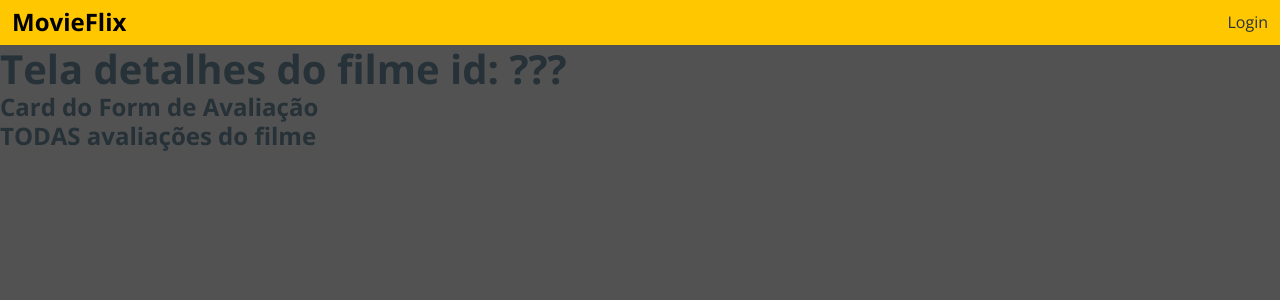
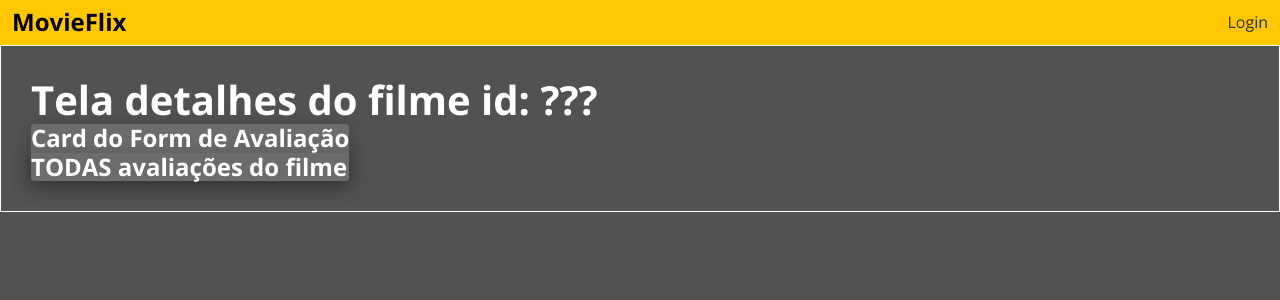
Before and after one commit to cidarosa/desafio-cap-09, a React (Create React App) app in the folder frontweb/: page /movies/1 in a window 1280 px wide. Shown: the top 300 px of the page. Built offline with nearby package versions, Linux system fonts and the light colour scheme; no server answers.

Commit message:
PrivateRoute, Movies, MoviesDetails

```diff
--- a/frontweb/src/components/ReviewCard/index.tsx
+++ b/frontweb/src/components/FormReviewCard/index.tsx
@@ -5,7 +5,7 @@ type FormData = {
     text: string;
 }
 
-const ReviewCard = () => {
+const FormReviewCard = () => {
 
     return (
         <div className="base-card review-card">
@@ -16,7 +16,6 @@ const ReviewCard = () => {
                         type="text"
                         className="form-control base-input"
                         placeholder="Deixe sua avaliação aqui"
-
                     />
                 </div>
                 <div className="review-submit">
@@ -27,4 +26,4 @@ const ReviewCard = () => {
     );
 };
 
-export default ReviewCard;
+export default FormReviewCard;
--- a/frontweb/src/pages/Auth/index.tsx
+++ b/frontweb/src/pages/Auth/index.tsx
@@ -1,6 +1,5 @@
 import { ReactComponent as MainImage } from 'assets/images/auth-image.svg';
 import PrivateRoute from 'components/PrivateRoute';
-import Movies from 'pages/Movies';
 import { Route, Switch } from 'react-router';
 import Login from './Login';
 import './styles.css';
@@ -22,7 +21,10 @@ const Auth = () => {
                         <Login />
                     </Route>
                     <PrivateRoute path="/movies">
-                        <Movies />
+
+                    </PrivateRoute>
+                    <PrivateRoute path="/movies/:movieId">
+
                     </PrivateRoute>
                 </Switch>
             </div>
--- a/frontweb/src/pages/MovieDetails/index.tsx
+++ b/frontweb/src/pages/MovieDetails/index.tsx
@@ -1,22 +1,58 @@
+import { AxiosRequestConfig } from 'axios';
+import { useEffect, useState } from 'react';
+import { SpringPage } from 'types/vendor/spring';
+import { Review } from 'types/review';
+import { requestBackend } from 'util/requests';
 
+import './styles.css';
 
 const MovieDetails = () => {
 
+    const [page, setPage] = useState<SpringPage<Review>>();
+    const [isLoading, setIsLoading] = useState(false);
+
+    useEffect(() => {
+        const params: AxiosRequestConfig = {
+            method: 'GET',
+            url: '/movies',
+            withCredentials: true,
+            params: {
+                page: 0,
+                size: 12,
+            },
+        };
+
+        setIsLoading(true);
+        requestBackend(params)
+            .then((response) => {
+                setPage(response.data);
+            })
+            .finally(() => {
+                setIsLoading(false);
+            }
+            );
+    }, []);
+
     return (
 
-        <div>
+        <div className='movie-details-container'>
+
             <h1>Tela detalhes do filme id: ???</h1>
-            <div>
-                <h4>Card do Form de Avaliação</h4>
-            </div>
 
-            <div>
-                <h4>TODAS avaliações do filme </h4>
-            </div>
-        </div>
+            <div className='base-card movie-form-card'>
 
 
 
+                <div className="row movie-title-container">
+                    <h4>Card do Form de Avaliação</h4>
+                </div>
+
+                <div className='base-card movie-detail-card'>
+                    <h4>TODAS avaliações do filme </h4>
+                </div>
+
+            </div>
+        </div>
     );
 };
 
--- /dev/null
+++ b/frontweb/src/pages/MovieDetails/styles.css
@@ -0,0 +1,22 @@
+.movie-details-container{
+    display: flex;
+    flex-direction: column;
+    align-items: flex-start;
+    padding: 30px;
+    border: 1px solid white;
+}
+
+.movie-details-container h1{
+    color: #fff;
+}
+
+.movie-form-card{
+    color: #fff;
+}
+.movie-title-container {
+    color: #fff;
+}
+
+.movie-detail-card{
+
+}
--- a/frontweb/src/pages/Movies/styles.css
+++ b/frontweb/src/pages/Movies/styles.css
@@ -11,4 +11,5 @@
 }
 
 .movies-title-container p{
+
 }
```
